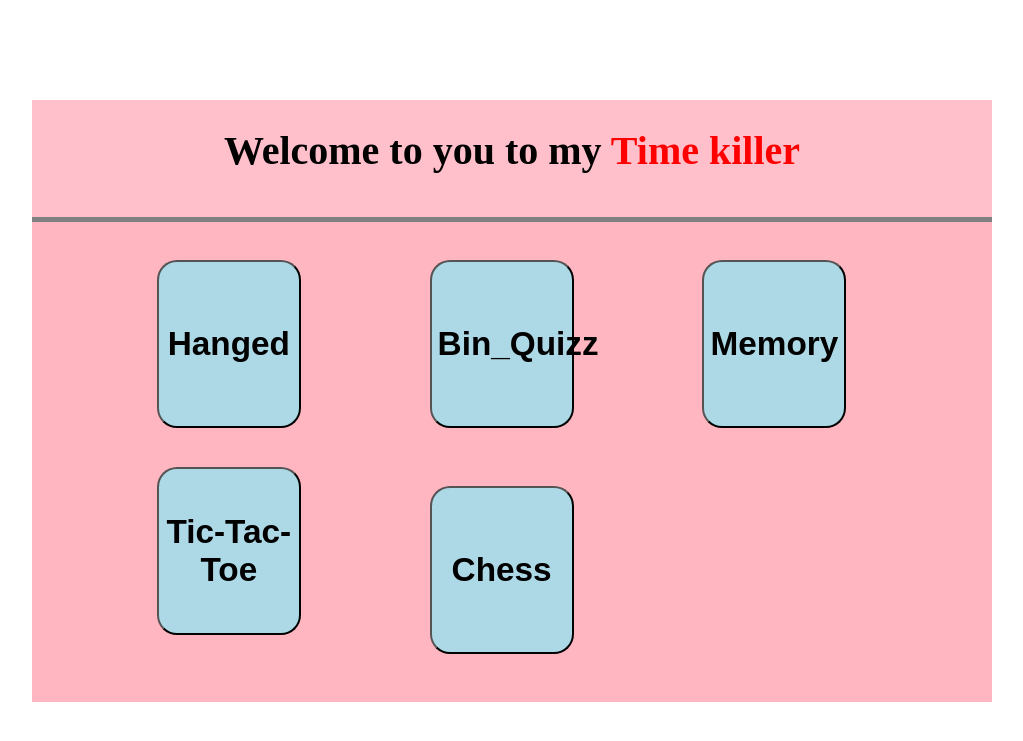
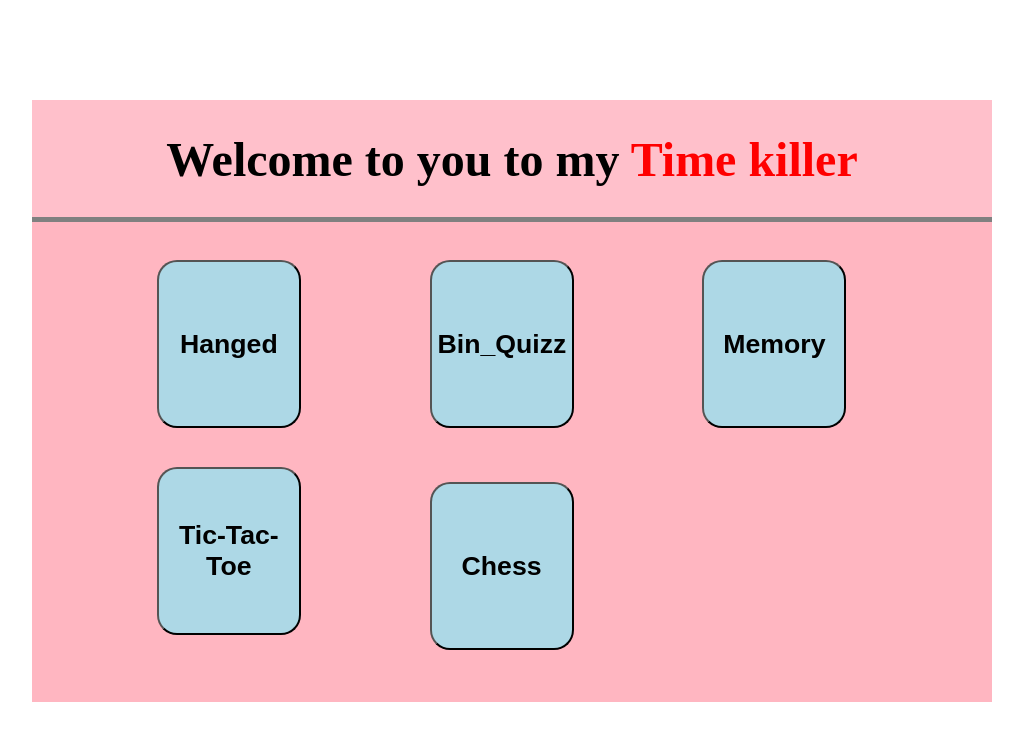
Before and after one commit to SamSamsung/Time-killer, a PHP site: page / in a window 1280 px wide. Shown: the top 741 px of the page, without its empty margins (128-1151 px from the left). Run offline with PHP 8.4, Linux system fonts and the light colour scheme.

Commit message:
Update accueil_style.css

```diff
--- a/css/accueil_style.css
+++ b/css/accueil_style.css
@@ -7,17 +7,18 @@
     top: 12.5%;
 }
 
-.titre {/*
+.titre{/*
     background-color: #a9a9af*/
     background-color: #FFC0CB;
     position: absolute;
     width: 100%;
     height: 19.5%;
+    font-size: 150%;
 }
 
 h1 {
     text-align: center;
-    font-size: 250%;
+
 }
 
 .jeux_dispos {
```
